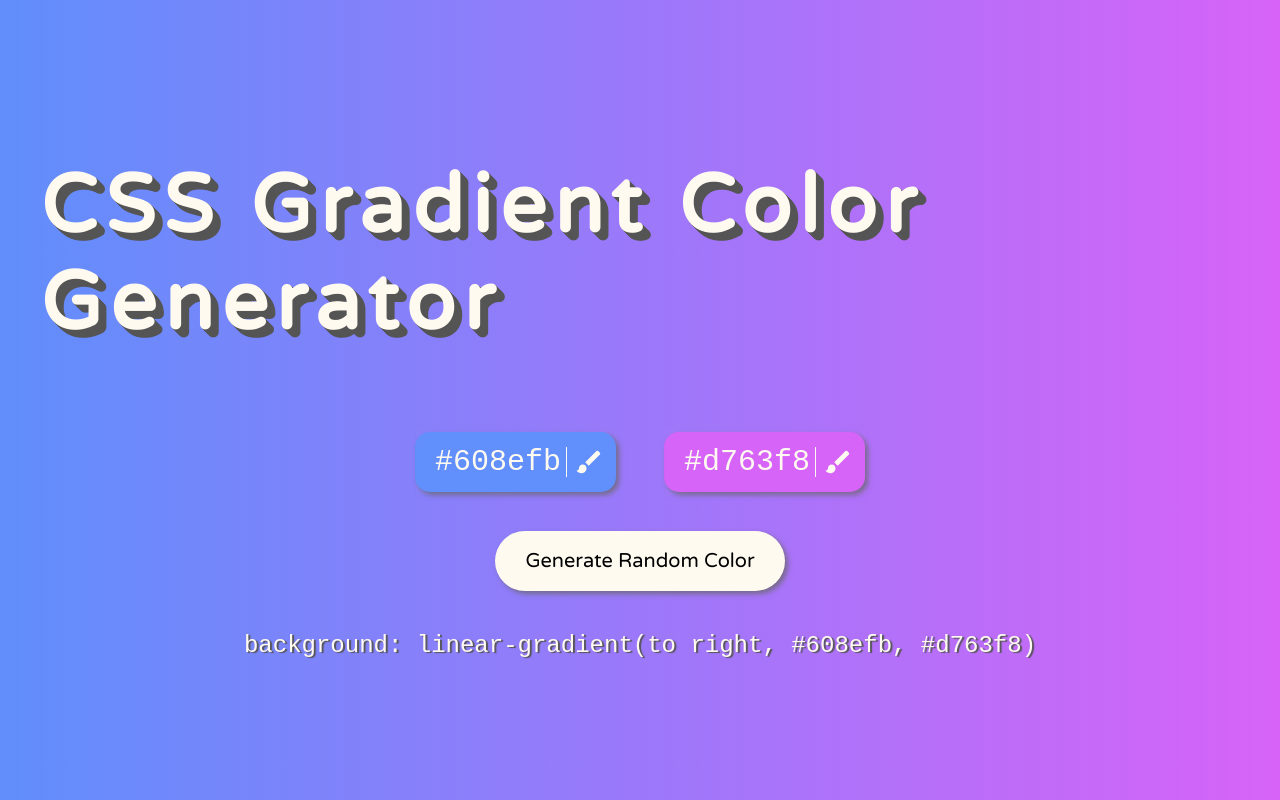
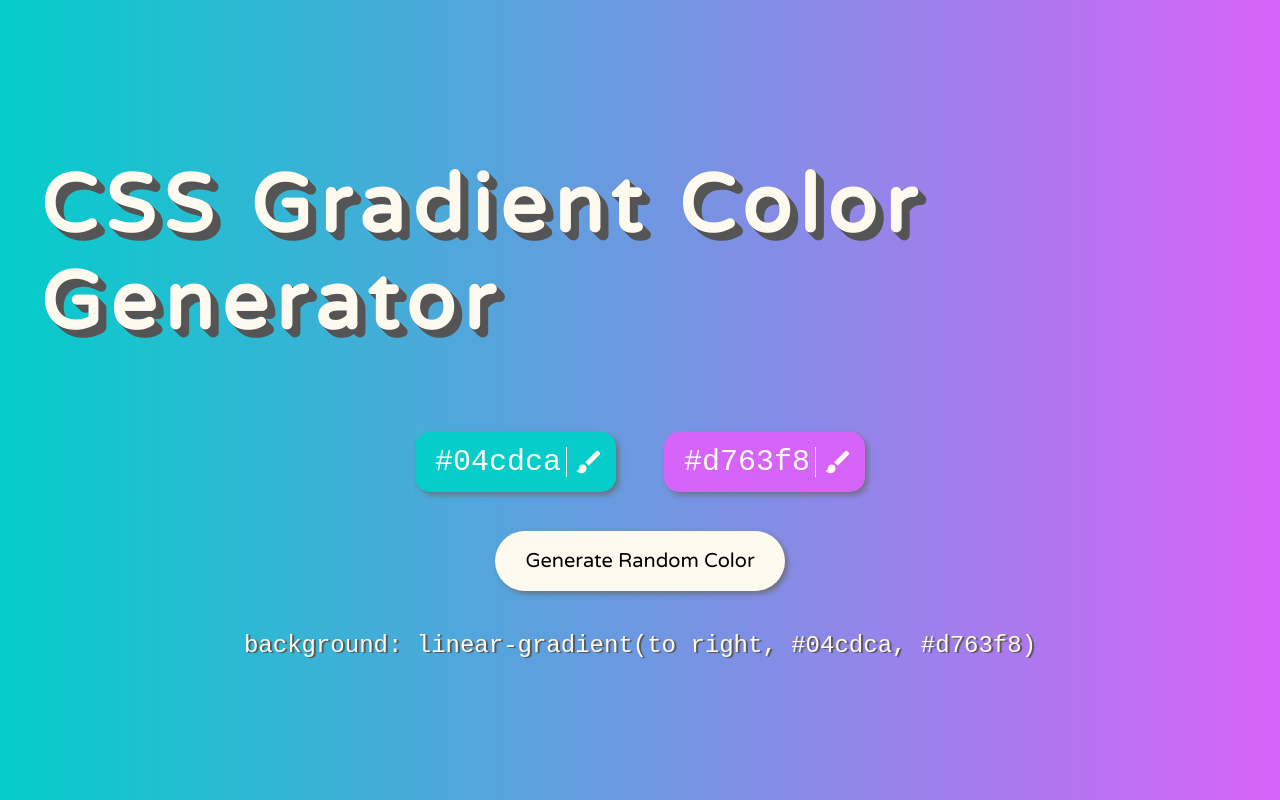
Before and after one commit to havvaky/my-gradient-generator, a Next.js app: page / in a window 1280 px wide. Built offline with nearby package versions, Linux system fonts and the light colour scheme.

Commit message:
First Commit

```diff
--- a/pages/_document.js
+++ b/pages/_document.js
@@ -15,7 +15,7 @@ class MyDocument extends Document {
           <link href="https://fonts.googleapis.com/css2?family=Source+Code+Pro:ital,wght@0,200;1,200&family=Varela+Round&display=swap" rel="stylesheet"/>
           <link
             href="https://cdnjs.cloudflare.com/ajax/libs/animate.css/4.1.1/animate.min.css" rel="stylesheet"/>
-          <title>Css Color Generator</title>
+          <title>My Gradient Generator</title>
         </Head>
         <body>
         <Main />
--- a/pages/index.js
+++ b/pages/index.js
@@ -7,7 +7,7 @@ import BrushIcon from '@material-ui/icons/Brush';
 export default function Home() {
 
 
-  const [color1, setColor1] = useState("#608efb");
+  const [color1, setColor1] = useState("#04cdca");
   const [color2, setColor2] = useState("#d763f8");
 
 
```
